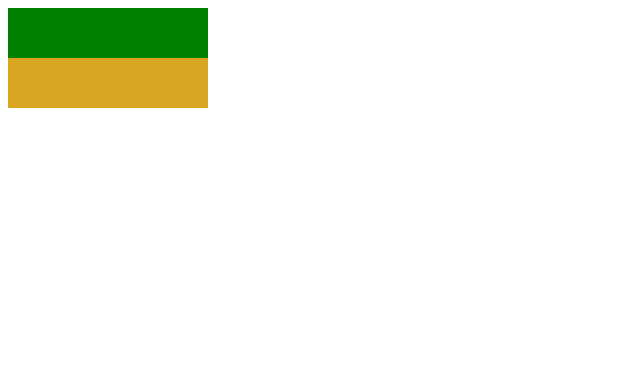
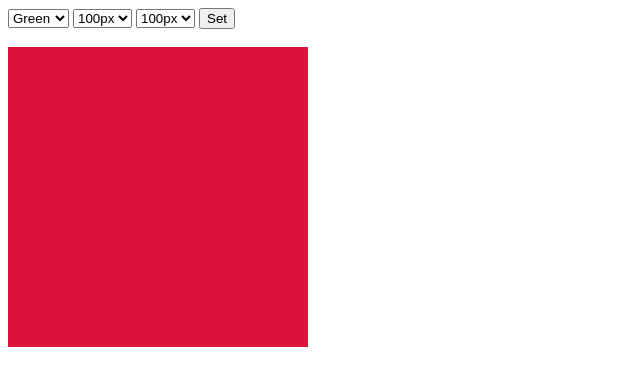
Before and after one commit to renuyarasu/avelx-js, a plain HTML site: page index.html in a window 1280 px wide. Shown: the whole page, without its empty margins (0-640 px from the left). Drawn offline with Linux system fonts and the light colour scheme.

Commit message:
Final Project

```diff
--- a/index.html
+++ b/index.html
@@ -45,12 +45,28 @@
   06:10:14 Create & Append, InsertBefore & InsertAfter
   06:18:04 Final Project
   06:32:09 Conclusion and Goodbye -->
-
   <title>JavaScript - Avelx</title>
 </head>
 <body>
-  <div id="goldenrod" style="width:200px;height:50px;cursor:pointer;background:goldenrod">&nbsp;</div>
-  <div id="white" style="width:200px;height:50px;cursor:pointer;background:white">&nbsp;</div>
+    <select name='cssProperty' id="background">
+      <option value="Green">Green</option>
+      <option value="Yellow">Yellow</option>
+      <option value="Red">Red</option>
+    </select>
+    <select name='cssProperty' id="width">
+      <option value="100px">100px</option>
+      <option value="200px">200px</option>
+      <option value="300px">300px</option>
+    </select>
+    <select name='cssProperty' id="height">
+      <option value="100px">100px</option>
+      <option value="200px">200px</option>
+      <option value="300px">300px</option>
+    </select>
+    <button id="set">Set</button>
+    <br>
+    <br>
+    <div id="midify" style="width: 300px;height: 300px;background-color: crimson;"></div>
   <script src="script.js"></script>
 </body>
 </html>
--- a/script.js
+++ b/script.js
@@ -1,12 +1,17 @@
 // JavaScript | this keyword | 3.31.31
 console.clear();
 
-// Create & Append, InsertBefore & InsertAfter
+// Final Ppoject
+let elements = document.getElementsByName('cssProperty');
+let div = document.getElementById('midify');
 
-let element = document.createElement('div');
-element.style.cssText = 'width:200px;height:50px;background:green';
-element.onclick = ()=> alert('INDIA');
 
-// document.body.appendChild(element);
-let target = document.getElementById('goldenrod');
-document.body.insertBefore(element, target)
+function set() {
+
+    for (let i = 0; i < elements.length; i++) {
+        let cssProperty = elements[i].getAttribute('id');
+        let cssValue = elements[i].value;
+        div.style[cssProperty] = cssValue;
+    }
+}
+document.getElementById('set').addEventListener('click', set);
```
